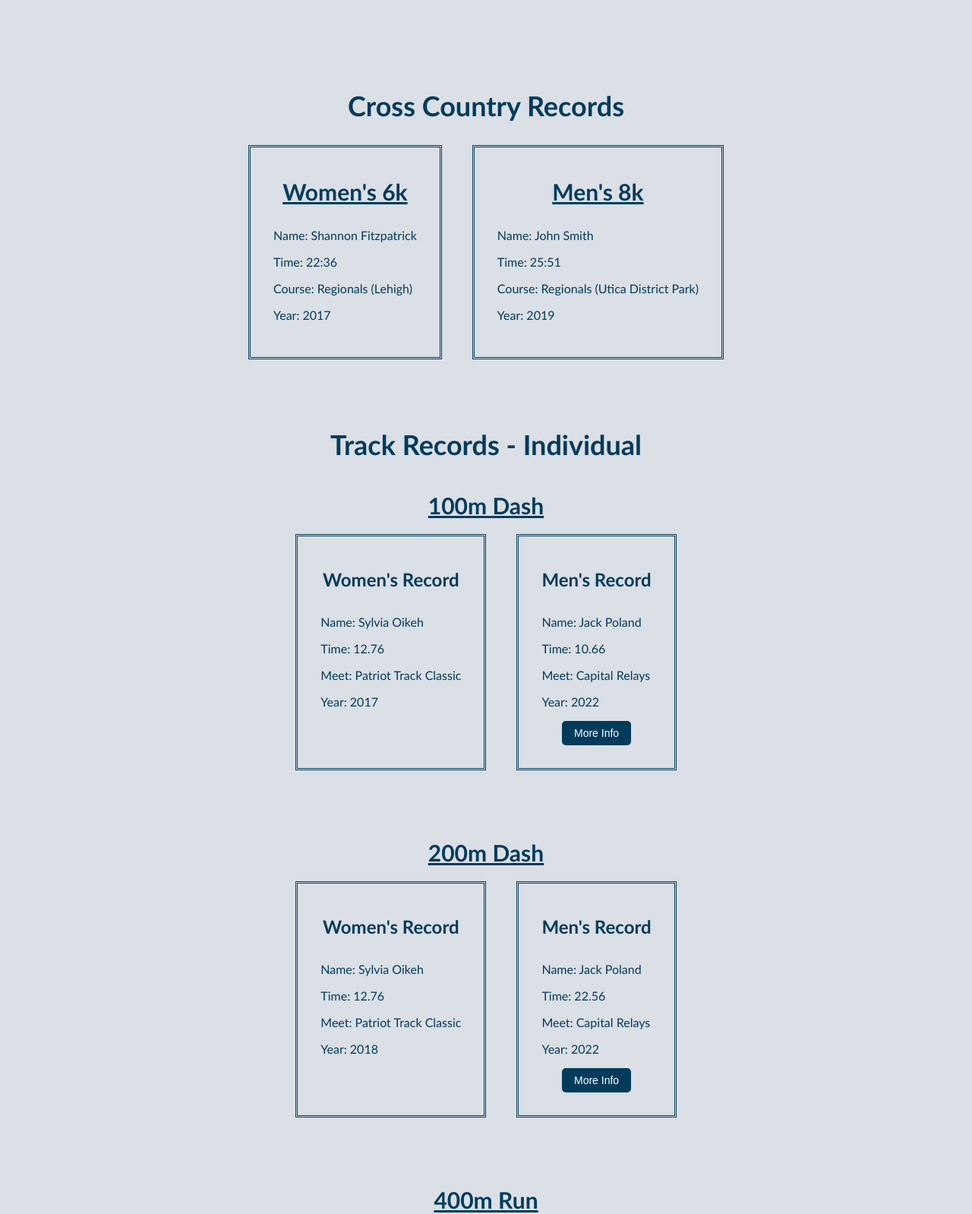
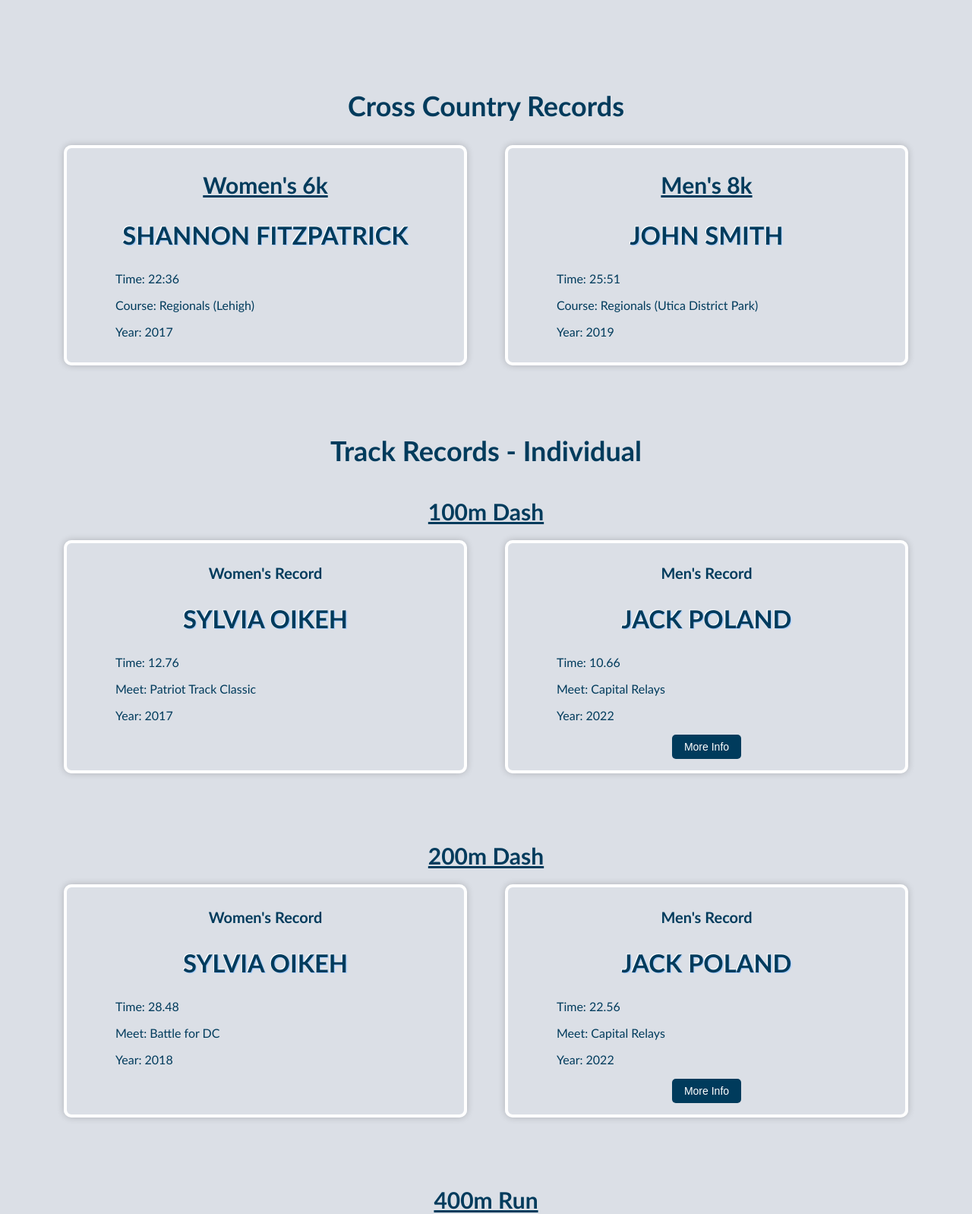
Before and after one commit to adamgizis/gwuxcwebsite, a Python web app: template templates/records.html in a window 1280 px wide. Shown: the part 314-1912 px from the top of the page at 76% size. Run offline with Jinja, Linux system fonts and the light colour scheme; the template is opened without the code that fills it, so the values that code supplies are empty.

Commit message:
Making records cooler

```diff
--- a/static/records.css
+++ b/static/records.css
@@ -16,28 +16,53 @@ h3 {
     text-align: center;
 }
 h4 {
-    font-size: 24px;
+    font-size: 20px;
     text-align: center;
 }
 .record p{
     font-size: 16px;
 }
 
-
 /*layout*/
 .record {
-    display: flex;
-    justify-content: center;
-    flex-direction: row;
-    flex: 1;
+    display: grid;
+    gap: 50px;
+    grid-template-columns: 1fr 1fr;
+    width: 100%;
+    margin: 20px 5vw;
+    box-sizing: border-box;
 }
 .record-women, .record-men {
-    padding: 30px;
-    padding-top: 10px;
-    margin: 20px;
-    border-color: rgb(0, 59, 92);
-    border-style: double;
+    padding: 0px 5vw 15px;
+    border-style: solid;
+    border-width: 4px;
+    border-color: #fff;
+    border-radius: 10px;
+    box-shadow: 0 0 10px rgba(0, 0, 0, 0.2);
 }
+
+.record .name {
+    text-align: center;
+    font-size: 30px;
+    font-weight: bold;
+    text-transform: uppercase;
+    color: rgb(0, 59, 92);
+    text-shadow: 1px 1px rgb(163, 203, 250), -1px -1px white;
+    animation: pulse 1s infinite alternate;
+}
+@keyframes pulse {
+    0% { transform: scale(1); }
+    100% { transform: scale(1.1); }
+}
+
+.relay .name {
+    font-size: 22px;
+    animation: none;
+}
+.record-women p, .record-men p {
+    text-align: left;
+}
+
 .event {
     margin-bottom: -50px;
     padding-bottom: 0px;
--- a/templates/records.html
+++ b/templates/records.html
@@ -52,14 +52,14 @@
             <div class="record">
                 <div class="record-women">
                     <h3><u>Women's 6k</u></h3>
-                    <p>Name: Shannon Fitzpatrick</p>
+                    <p class="name">Shannon Fitzpatrick</p>
                     <p>Time: 22:36</p>
                     <p>Course: Regionals (Lehigh)</p>
                     <p>Year: 2017</p>
                 </div>
                 <div class="record-men">
                     <h3><u>Men's 8k</u></h3>
-                    <p>Name: John Smith</p>
+                    <p class="name">John Smith</p>
                     <p>Time: 25:51</p>
                     <p>Course: Regionals (Utica District Park)</p>
                     <p>Year: 2019</p>
@@ -79,14 +79,14 @@
             <div class="record">
                 <div class="record-women">
                     <h4>Women's Record</h4>
-                    <p>Name: Sylvia Oikeh</p>
+                    <p class="name">Sylvia Oikeh</p>
                     <p>Time: 12.76</p>
                     <p>Meet: Patriot Track Classic</p>
                     <p>Year: 2017</p>
                 </div>
                 <div class="record-men">
                     <h4>Men's Record</h4>
-                    <p>Name: Jack Poland</p>
+                    <p class="name">Jack Poland</p>
                     <p>Time: 10.66</p>
                     <p>Meet: Capital Relays</p>
                     <p>Year: 2022</p>
@@ -108,14 +108,14 @@
             <div class="record">
                 <div class="record-women">
                     <h4>Women's Record</h4>
-                    <p>Name: Sylvia Oikeh</p>
-                    <p>Time: 12.76</p>
-                    <p>Meet: Patriot Track Classic</p>
+                    <p class="name">Sylvia Oikeh</p>
+                    <p>Time: 28.48</p>
+                    <p>Meet: Battle for DC</p>
                     <p>Year: 2018</p>
                 </div>
                 <div class="record-men">
                     <h4>Men's Record</h4>
-                    <p>Name: Jack Poland</p>
+                    <p class="name">Jack Poland</p>
                     <p>Time: 22.56</p>
                     <p>Meet: Capital Relays</p>
                     <p>Year: 2022</p>
@@ -137,14 +137,14 @@
             <div class="record">
                 <div class="record-women">
                     <h4>Women's Record</h4>
-                    <p>Name: Zannia Ojibe</p>
+                    <p class="name">Zannia Ojibe</p>
                     <p>Time: 1:06.95</p>
                     <p>Meet: Terrapin Invite</p>
                     <p>Year: 2019</p>
                 </div>
                 <div class="record-men">
                     <h4>Men's Record</h4>
-                    <p>Name: Elliot Abnos</p>
+                    <p class="name">Elliot Abnos</p>
                     <p>Time: 52.67</p>
                     <p>Meet: Banana Relays</p>
                     <p>Year: 2023</p>
@@ -166,7 +166,7 @@
             <div class="record">
                 <div class="record-women">
                     <h4>Women's Record</h4>
-                    <p>Name: Lily Scherer</p>
+                    <p class="name">Lily Scherer</p>
                     <p>Time: 2:31.96</p>
                     <p>Meet: Terrapin Invite</p>
                     <p>Year: 2024</p>
@@ -180,7 +180,7 @@
                 </div>
                 <div class="record-men">
                     <h4>Men's Record</h4>
-                    <p>Name: Ellis Guzewich</p>
+                    <p class="name">Ellis Guzewich</p>
                     <p>Time: 2:09.15</p>
                     <p>Meet: Happy Valley Invite</p>
                     <p>Year: 2017</p>
@@ -195,9 +195,9 @@
             <div class="record">
                 <div class="record-women">
                     <h4>Women's Record</h4>
-                    <p>Name: Tania Rachidi</p>
+                    <p class="name">Tania Rachidi</p>
                     <p>Time: 5:14.01</p>
-                    <p>Course: UVA Cavalier Invite</p>
+                    <p>Meet: UVA Cavalier Invite</p>
                     <p>Year: 2024</p>
                     <div class="dropdown">
                         <button onclick="toggleDropdown('dropdown-1500m-women')">More Info</button>
@@ -209,7 +209,7 @@
                 </div>
                 <div class="record-men">
                     <h4>Men's Record</h4>
-                    <p>Name: Ellis Guzewich</p>
+                    <p class="name">Ellis Guzewich</p>
                     <p>Time: 4:28.90</p>
                     <p>Meet: Capital Relays</p>
                     <p>Year: 2019</p>
@@ -224,16 +224,16 @@
             <div class="record">
                 <div class="record-women">
                     <h4>Women's Record</h4>
-                    <p>Name: Lyndsey Gallagher</p>
+                    <p class="name">Lyndsey Gallagher</p>
                     <p>Time: 5:27.36</p>
-                    <p>Course: UVA Cavalier Invite</p>
+                    <p>Meet: UVA Cavalier Invite</p>
                     <p>Year: 2018</p>
                 </div>
                 <div class="record-men">
                     <h4>Men's Record</h4>
-                    <p>Name: Ismael Torres Castrodad</p>
+                    <p class="name">Ismael Torres Castrodad</p>
                     <p>Time: 4:27</p>
-                    <p>Meet: Capital Relays/p>
+                    <p>Meet: Capital Relays</p>
                     <p>Year: 2024</p>
                     <div class="dropdown">
                         <button onclick="toggleDropdown('dropdown-1600m-men')">More Info</button>
@@ -253,14 +253,14 @@
             <div class="record">
                 <div class="record-women">
                     <h4>Women's Record</h4>
-                    <p>Name: Ali Gavigan</p>
+                    <p class="name">Ali Gavigan</p>
                     <p>Time: 12:21</p>
                     <p>Meet: Battle for DC</p>
                     <p>Year: 2018</p>
                 </div>
                 <div class="record-men">
                     <h4>Men's Record</h4>
-                    <p>Name: Joseph Politano</p>
+                    <p class="name">Joseph Politano</p>
                     <p>Time: 10:13.88</p>
                     <p>Meet: Happy Valley Invite</p>
                     <p>Year: 2016</p>
@@ -275,14 +275,14 @@
             <div class="record">
                 <div class="record-women">
                     <h4>Women's Record</h4>
-                    <p>Name: Michelle Singh</p>
+                    <p class="name">Michelle Singh</p>
                     <p>Time: 14:17</p>
                     <p>Meet: Patriot Track Classic</p>
                     <p>Year: 2017</p>
                 </div>
                 <div class="record-men">
                     <h4>Men's Record</h4>
-                    <p>Name: Ellis Guzewich</p>
+                    <p class="name">Ellis Guzewich</p>
                     <p>Time: 10:46</p>
                     <p>Meet: Patriot Track Classic</p>
                     <p>Year: 2019</p>
@@ -297,9 +297,9 @@
             <div class="record">
                 <div class="record-women">
                     <h4>Women's Record</h4>
-                    <p>Name: Tania Rachidi</p>
+                    <p class="name">Tania Rachidi</p>
                     <p>Time: 19:08</p>
-                    <p>Course: Capital Relays</p>
+                    <p>Meet: Capital Relays</p>
                     <p>Year: 2024</p>
                     <div class="dropdown">
                         <button onclick="toggleDropdown('dropdown-5000m-women')">More Info</button>
@@ -311,7 +311,7 @@
                 </div>
                 <div class="record-men">
                     <h4>Men's Record</h4>
-                    <p>Name: Sam Schroeder</p>
+                    <p class="name">Sam Schroeder</p>
                     <p>Time: 15:46.3</p>
                     <p>Meet: Capital Relays</p>
                     <p>Year: 2019</p>
@@ -320,13 +320,14 @@
         </section>
         <!-- 10000m Run -->
         <section class="event">
-            <h3><u>100m Dash</u></h3>
+            <h3><u>10000m Run</u></h3>
         </section>
         <section>
             <div class="record">
+                <div class="empty"></div>
                 <div class="record-men">
                     <h4>Men's Record</h4>
-                    <p>Name: Joseph Politano</p>
+                    <p class="name">Joseph Politano</p>
                     <p>Time: 44:00</p>
                     <p>Meet: Patriot Track Classic</p>
                     <p>Year: 2017</p>
@@ -341,7 +342,7 @@
             <div class="record">
                 <div class="record-women">
                     <h4>Women's Record</h4>
-                    <p>Name: Sylvia Oikeh</p>
+                    <p class="name">Sylvia Oikeh</p>
                     <p>Time: 12.14</p>
                     <p>Meet: Happy Valley Classic</p>
                     <p>Year: 2017</p>
@@ -356,7 +357,7 @@
             <div class="record">
                 <div class="record-women">
                     <h4>Women's Record</h4>
-                    <p>Name: Erin Donnelly</p>
+                    <p class="name">Erin Donnelly</p>
                     <p>Time: 28.11</p>
                     <p>Meet: Terrapin Invite</p>
                     <p>Year: 2019</p>
@@ -371,14 +372,14 @@
             <div class="record">
                 <div class="record-women">
                     <h4>Women's Record</h4>
-                    <p>Name: Erin Donnelly</p>
+                    <p class="name">Erin Donnelly</p>
                     <p>Time: 1:26.02</p>
                     <p>Meet: Terrapin Invite</p>
                     <p>Year: 2019</p>
                 </div>
                 <div class="record-men">
                     <h4>Men's Record</h4>
-                    <p>Name: Jack Poland</p>
+                    <p class="name">Jack Poland</p>
                     <p>Time: 59.8</p>
                     <p>Meet: Terrapin Invite</p>
                     <p>Year: 2022</p>
@@ -400,14 +401,14 @@
             <div class="record">
                 <div class="record-women">
                     <h4>Women's Record</h4>
-                    <p>Name: Claire Haney</p>
+                    <p class="name">Claire Haney</p>
                     <p>Time: 12:58.17</p>
                     <p>Meet: Terrapin Invite</p>
                     <p>Year: 2022</p>
                 </div>
                 <div class="record-men">
                     <h4>Men's Record</h4>
-                    <p>Name: Sam Schroeder</p>
+                    <p class="name">Sam Schroeder</p>
                     <p>Time: 9:50</p>
                     <p>Meet: Terrapin Invite</p>
                     <p>Year: 2019</p>
@@ -428,7 +429,7 @@
             <div class="record">
                 <div class="record-women">
                     <h4>Women's Record</h4>
-                    <p>Name: Claire Ackerman</p>
+                    <p class="name">Claire Ackerman</p>
                     <p>Time: 1:13.89</p>
                     <p>Meet: Banana relays</p>
                     <p>Year: 2023</p>
@@ -442,7 +443,7 @@
                 </div>
                 <div class="record-men">
                     <h4>Men's Record</h4>
-                    <p>Name: Ian Cook</p>
+                    <p class="name">Ian Cook</p>
                     <p>Time: 1:03.22</p>
                     <p>Meet: Banana relays</p>
                     <p>Year: 2023</p>
@@ -457,7 +458,7 @@
             <div class="record">
                 <div class="record-women">
                     <h4>Women's Record</h4>
-                    <p>Name: Carolyn/Amelia</p>
+                    <p class="name">Carolyn/Amelia</p>
                     <p>Time: unknown</p>
                     <p>Meet: Banana relays</p>
                     <p>Year: 2024</p>
@@ -471,7 +472,7 @@
                 </div>
                 <div class="record-men">
                     <h4>Men's Record</h4>
-                    <p>Name: Ian Cook</p>
+                    <p class="name">Ian Cook</p>
                     <p>Time: 5:59.18</p>
                     <p>Meet: Banana relays</p>
                     <p>Year: 2023</p>
@@ -484,9 +485,10 @@
         </section>
         <section>
             <div class="record">
+                <div class="empty"></div>
                 <div class="record-men">
                     <h4>Men's Record</h4>
-                    <p>Name: Adam Gizis</p>
+                    <p class="name">Adam Gizis</p>
                     <p>Time: 9:28.94</p>
                     <p>Meet: Terrapin Invite</p>
                     <p>Year: 2024</p>
@@ -510,10 +512,10 @@
             <h3><u>4x100m Relay</u></h3>
         </section>
         <section>
-            <div class="record">
+            <div class="record relay">
                 <div class="record-women">
                     <h4>Women's Record</h4>
-                    <p>Names: Brenna Reach, Zannia Ojibe, Taylor Lovullo, Sylvia Oikeh</p>
+                    <p class="name">Brenna Reach, Zannia Ojibe, Taylor Lovullo, Sylvia Oikeh</p>
                     <p></p>
                     <p>Time: 1:00.82</p>
                     <p>Meet: UVA Cavalier Invite</p>
@@ -521,7 +523,7 @@
                 </div>
                 <div class="record-men">
                     <h4>Men's Record</h4>
-                    <p>Names: Oliver Probst, Ellis Guzewich, Justin Gulino, Sam Schroeder, Dan Cooksey</p>
+                    <p class="name">Oliver Probst, Ellis Guzewich, Justin Gulino, Sam Schroeder, Dan Cooksey</p>
                     <p>Time: 53.6</p>
                     <p>Meet: Capital Relays</p>
                     <p>Year: 2019</p>
@@ -533,10 +535,10 @@
             <h3><u>4x200m Relay</u></h3>
         </section>
         <section>
-            <div class="record">
+            <div class="record relay">
                 <div class="record-women">
                     <h4>Women's Record</h4>
-                    <p>Names: Cecilia Hartge, Jocelyn Shworak, Zannia Ojibe, Sylvia Oikeh</p>
+                    <p class="name">Cecilia Hartge, Jocelyn Shworak, Zannia Ojibe, Sylvia Oikeh</p>
                     <p>Time: 2:04.01</p>
                     <p>Meet: Penn Relays</p>
                     <p>Year: 2018</p>
@@ -548,17 +550,17 @@
             <h3><u>4x320m Relay</u></h3>
         </section>
         <section>
-            <div class="record">
+            <div class="record relay">
                 <div class="record-women">
                     <h4>Women's Record</h4>
-                    <p>Names: Brenna Reach, Jocelyn Shworak, Barbara Boylan, Zannia Oijbe</p>
+                    <p class="name">Brenna Reach, Jocelyn Shworak, Barbara Boylan, Zannia Oijbe</p>
                     <p>Time: 3:57</p>
                     <p>Meet: Battle for DC</p>
                     <p>Year: 2018</p>
                 </div>
                 <div class="record-men">
                     <h4>Men's Record</h4>
-                    <p>Names: Chris Kalloo, Andryc Evich, Nick Sapountzis, Dan Cooksey</p>
+                    <p class="name">Chris Kalloo, Andryc Evich, Nick Sapountzis, Dan Cooksey</p>
                     <p>Time: 2:59</p>
                     <p>Meet: Battle for DC</p>
                     <p>Year: 2015</p>
@@ -570,17 +572,17 @@
             <h3><u>4x400m Relay</u></h3>
         </section>
         <section>
-            <div class="record">
+            <div class="record relay">
                 <div class="record-women">
                     <h4>Women's Record</h4>
-                    <p>Names: Zannia Ojibe, Hannah Barry, Brenna Reach, Cecilia Hartge</p>
+                    <p class="name">Zannia Ojibe, Hannah Barry, Brenna Reach, Cecilia Hartge</p>
                     <p>Time: 4:45.47</p>
                     <p>Meet: Penn Relays</p>
                     <p>Year: 2018</p>
                 </div>
                 <div class="record-men">
                     <h4>Men's Record</h4>
-                    <p>Names: Garrett Mastella, Jack Poland, Ian Cook, Elliot Abnos</p>
+                    <p class="name">Garrett Mastella, Jack Poland, Ian Cook, Elliot Abnos</p>
                     <p>Time: 3:51.10</p>
                     <p>Meet: Capital Relays</p>
                     <p>Year: 2023</p>
@@ -599,17 +601,17 @@
             <h3><u>4x800m Relay</u></h3>
         </section>
         <section>
-            <div class="record">
+            <div class="record relay">
                 <div class="record-women">
                     <h4>Women's Record</h4>
-                    <p>Names: Maddeline Maney, Sam Shenk, Liz Brew, Paige Botie</p>
+                    <p class="name">Maddeline Maney, Sam Shenk, Liz Brew, Paige Botie</p>
                     <p>Time: 11:11</p>
                     <p>Meet: Cavalier Invite</p>
                     <p>Year: 2015</p>
                 </div>
                 <div class="record-men">
                     <h4>Men's Record</h4>
-                    <p>Names: Jack Connolly, Alec Gonzalez, Ellis Guzewich, Oliver Probst</p>
+                    <p class="name">Jack Connolly, Alec Gonzalez, Ellis Guzewich, Oliver Probst</p>
                     <p>Time: 9:24.43</p>
                     <p>Meet: Penn Relays</p>
                     <p>Year: 2018</p>
@@ -621,17 +623,17 @@
             <h3><u>Distance Medly Relay</u></h3>
         </section>
         <section>
-            <div class="record">
+            <div class="record relay">
                 <div class="record-women">
                     <h4>Women's Record</h4>
-                    <p>Names: Sylvia Oikeh, Jocelyn Shworak, Zannia Ojibe, Barbara Boylan</p>
+                    <p class="name">Sylvia Oikeh, Jocelyn Shworak, Zannia Ojibe, Barbara Boylan</p>
                     <p>Time: 4:56.24</p>
                     <p>Meet: Penn Relays</p>
                     <p>Year: 2018</p>
                 </div>
                 <div class="record-men">
                     <h4>Men's Record</h4>
-                    <p>Names: Oliver Probst, Jack Connolly, Tommy Lane, someone else</p>
+                    <p class="name">Oliver Probst, Jack Connolly, Tommy Lane, someone else</p>
                     <p>Time: 12:00</p>
                     <p>Meet: Penn Relays</p>
                     <p>Year: 2018</p>
@@ -643,19 +645,19 @@
             <h3><u>Sprint Medley Relay</u></h3>
         </section>
         <section>
-            <div class="record">
+            <div class="record relay">
                 <div class="record-women">
                     <h4>Women's Record</h4>
-                    <p>Names: Lyndsey Gallagher, Ali Gavigan, Cecilia Hartge, Lily Shpak</p>
+                    <p class="name">Lyndsey Gallagher, Ali Gavigan, Cecilia Hartge, Lily Shpak</p>
                     <p>Time: 14.21</p>
                     <p>Meet: Battle for DC</p>
                     <p>Year: 2018</p>
                 </div>
                 <div class="record-men">
                     <h4>Men's Record</h4>
-                    <p>Name: Alec Gonzalez, Oliver Probst, Jack Connolly, Ellis Guzewich</p>
+                    <p class="name">Alec Gonzalez, Oliver Probst, Jack Connolly, Ellis Guzewich</p>
                     <p>Time: 4:15.72</p>
-                    <p>Course: Penn Relays</p>
+                    <p>Meet: Penn Relays</p>
                     <p>Year: 2018</p>
                 </div>
             </div>
@@ -665,10 +667,10 @@
             <h3><u>Swedish Relay</u></h3>
         </section>
         <section>
-            <div class="record">
+            <div class="record relay">
                 <div class="record-women">
                     <h4>Women's Record</h4>
-                    <p>Names: Morgan Fisher, Lily Shan, Marlena Pegolo, Lily Scherer</p>
+                    <p class="name">Morgan Fisher, Lily Shan, Marlena Pegolo, Lily Scherer</p>
                     <p>Time: 2:56.06</p>
                     <p>Meet: Terrapin Invite</p>
                     <p>Year: 2024</p>
@@ -682,7 +684,7 @@
                 </div>
                 <div class="record-men">
                     <h4>Men's Record</h4>
-                    <p>Names: Christian Williams, Ryan Geoghegan, Adam Gizis, Salvatore Spillane</p>
+                    <p class="name">Christian Williams, Ryan Geoghegan, Adam Gizis, Salvatore Spillane</p>
                     <p>Time: 2:46.94</p>
                     <p>Meet: Terrapin Invite</p>
                     <p>Year: 2024</p>
@@ -709,7 +711,7 @@
             <div class="record">
                 <div class="record-women">
                     <h4>Women's Record</h4>
-                    <p>Name: Amelia Ansell</p>
+                    <p class="name">Amelia Ansell</p>
                     <p>Height: 3'9"</p>
                     <p>Meet: UVA Cavalier Invite</p>
                     <p>Year: 2024</p>
@@ -723,7 +725,7 @@
                 </div>
                 <div class="record-men">
                     <h4>Men's Record</h4>
-                    <p>Name: Tommy Lane</p>
+                    <p class="name">Tommy Lane</p>
                     <p>Height: 1.72m</p>
                     <p>Meet: Happy Valley Invite</p>
                     <p>Year: 2017</p>
@@ -738,9 +740,9 @@
             <div class="record">
                 <div class="record-women">
                     <h4>Women's Record</h4>
-                    <p>Name: Morgan Fisher</p>
+                    <p class="name">Morgan Fisher</p>
                     <p>Distance: 3.00m</p>
-                    <p>Course: Terrapin Invite</p>
+                    <p>Meet: Terrapin Invite</p>
                     <p>Year: 2024</p>
                     <div class="dropdown">
                         <button onclick="toggleDropdown('dropdown-long-jump-women')">More Info</button>
@@ -752,7 +754,7 @@
                 </div>
                 <div class="record-men">
                     <h4>Men's Record</h4>
-                    <p>Name: Daniel Balledos</p>
+                    <p class="name">Daniel Balledos</p>
                     <p>Distance: 4.9m</p>
                     <p>Meet: Terrapin Invite</p>
                     <p>Year: 2019</p>
@@ -767,7 +769,7 @@
             <div class="record">
                 <div class="record-women">
                     <h4>Women's Record</h4>
-                    <p>Name: Katie Parnow</p>
+                    <p class="name">Katie Parnow</p>
                     <p>Distance: 7.62m</p>
                     <p>Meet: Terrapin Invite</p>
                     <p>Year: 2019</p>
@@ -782,16 +784,16 @@
             <div class="record">
                 <div class="record-women">
                     <h4>Women's Record</h4>
-                    <p>Name: Cindy Swanson</p>
+                    <p class="name">Cindy Swanson</p>
                     <p>Distance: .13m</p>
-                    <p>Course: Happy Valley Invite</p>
+                    <p>Meet: Happy Valley Invite</p>
                     <p>Year: 2016</p>
                 </div>
                 <div class="record-men">
                     <h4>Men's Record</h4>
-                    <p>Name: Ryan Geoghegan</p>
+                    <p class="name">Ryan Geoghegan</p>
                     <p>Distance: 13-03.00</p>
-                    <p>Course: JMU Invite</p>
+                    <p>Meet: JMU Invite</p>
                     <p>Year: 2023</p>
                     <div class="dropdown">
                         <button onclick="toggleDropdown('dropdown-shotput-men')">More Info</button>
@@ -809,11 +811,15 @@
             <h2>Krispy Krme 5k Records</h2>
         </section>
         <section>
-            <div class="record-men">
-                <h4>Men's Record</h4>
-                <p>Name: Zack Martin</p>
-                <p>Time: 23:58</p>
-                <p>Year: 2022</p>
+
+            <div class="record">
+                <div class="empty"></div>
+                <div class="record-men">
+                    <h4>Men's Record</h4>
+                    <p class="name">Zack Martin</p>
+                    <p>Time: 23:58</p>
+                    <p>Year: 2022</p>
+                </div>
             </div>
         </section>
     </main>
```
